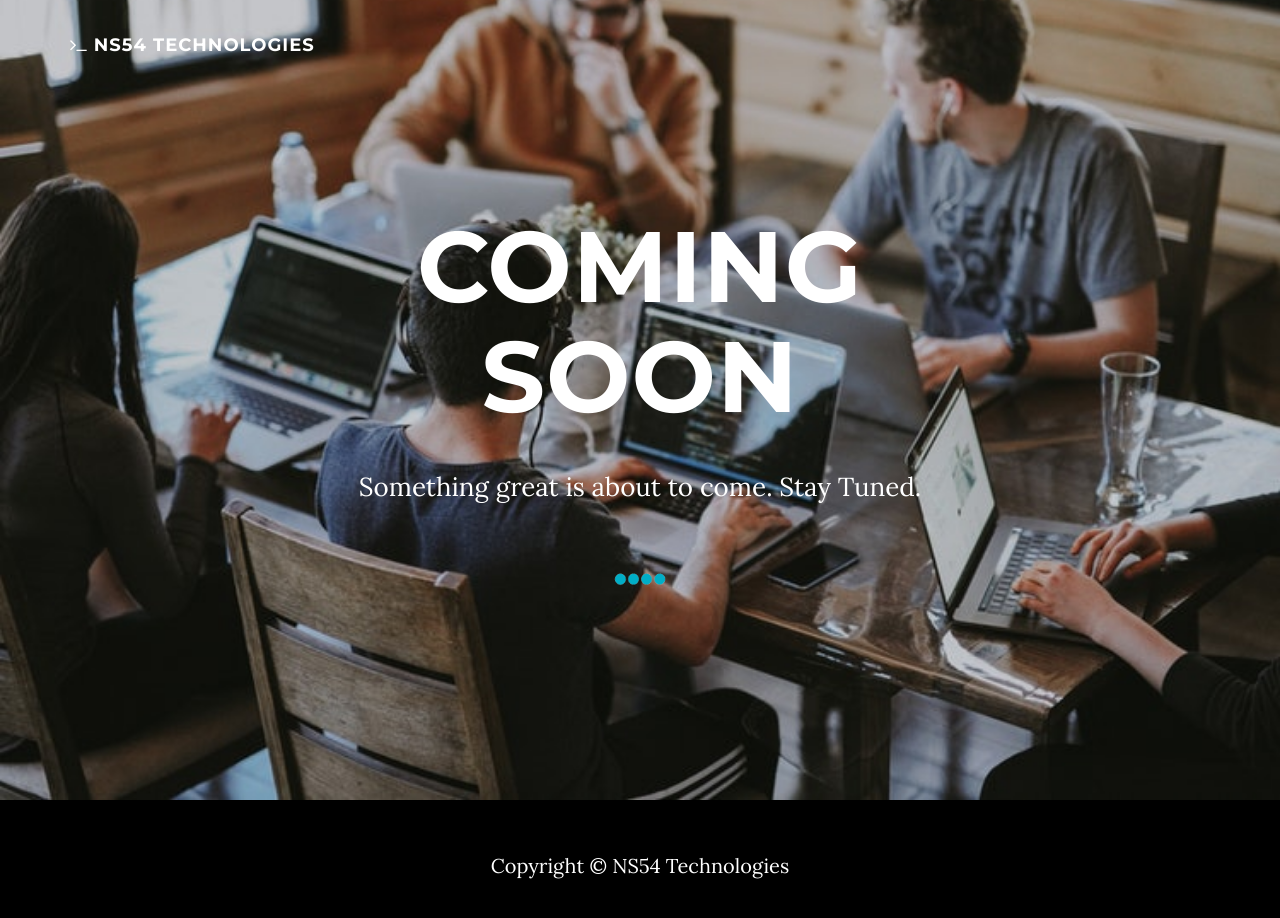
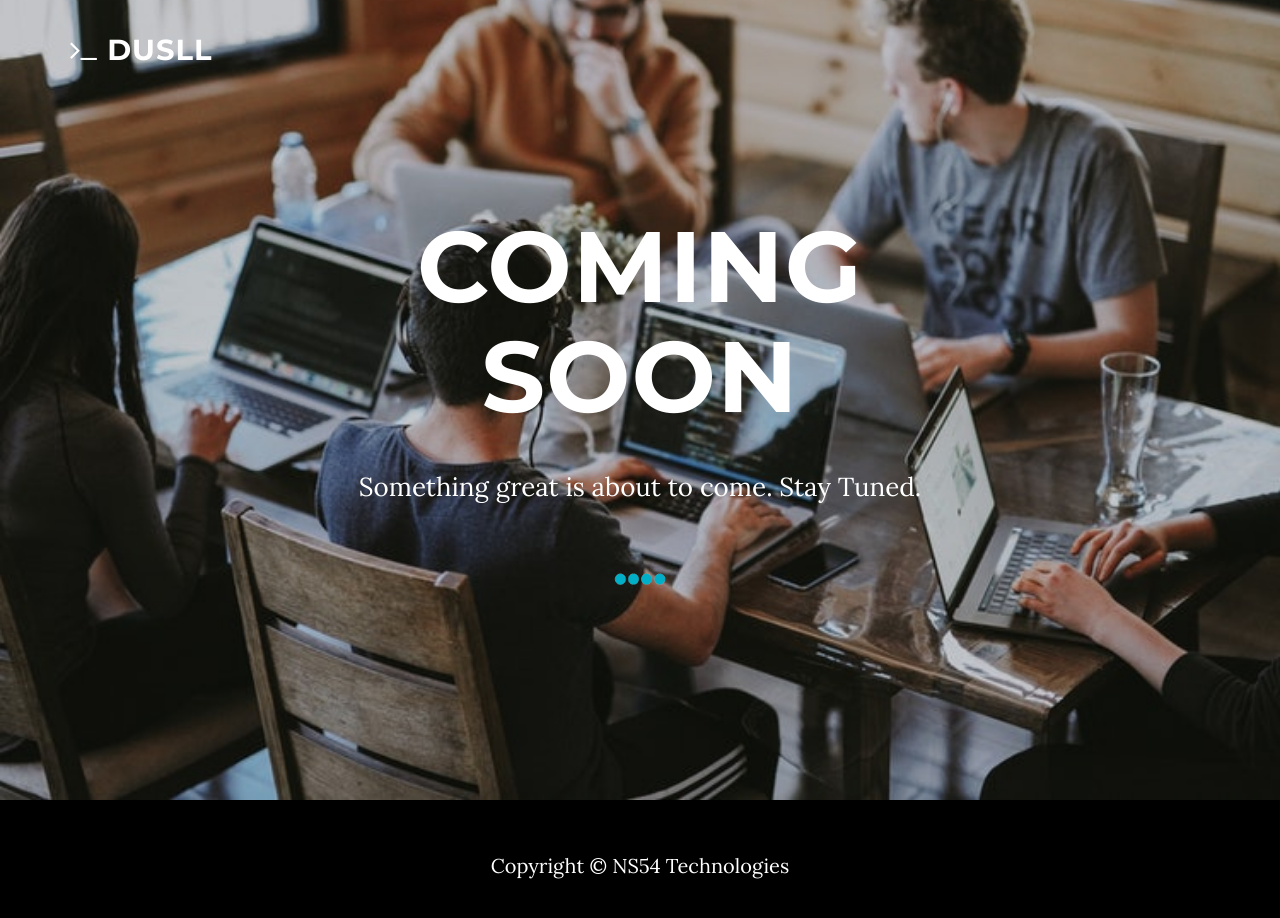
Before and after one commit to NS54Technologies/NS54Technologies.github.io, a website: page index.html in a window 1280 px wide. Drawn offline with nearby package versions, Linux system fonts and the light colour scheme.

Commit message:
Dusll update

```diff
--- a/index.html
+++ b/index.html
@@ -8,7 +8,7 @@
     <meta name="description" content="">
     <meta name="author" content="">
 
-    <title>NS54 Technologies</title>
+    <title>Dusll</title>
 
     <!-- Bootstrap Core CSS -->
     <link href="vendor/bootstrap/css/bootstrap.min.css" rel="stylesheet">
@@ -23,7 +23,9 @@
     <link href="css/grayscale.min.css" rel="stylesheet">
 <style>
 
-
+.navbar-brand{
+font-size:29px;
+}
 </style>
 </head>
 
@@ -36,7 +38,7 @@
             <div class="navbar-header">
                 </button>
                 <a class="navbar-brand page-scroll" href="#page-top">
-                    <i class="fa fa-terminal"></i> <span class="light"></span> NS54 Technologies
+                    <i class="fa fa-terminal"></i> <span class="light"></span> Dusll
                 </a>
             </div>
         </div>
```
Also changed, not shown: 1 other file.
